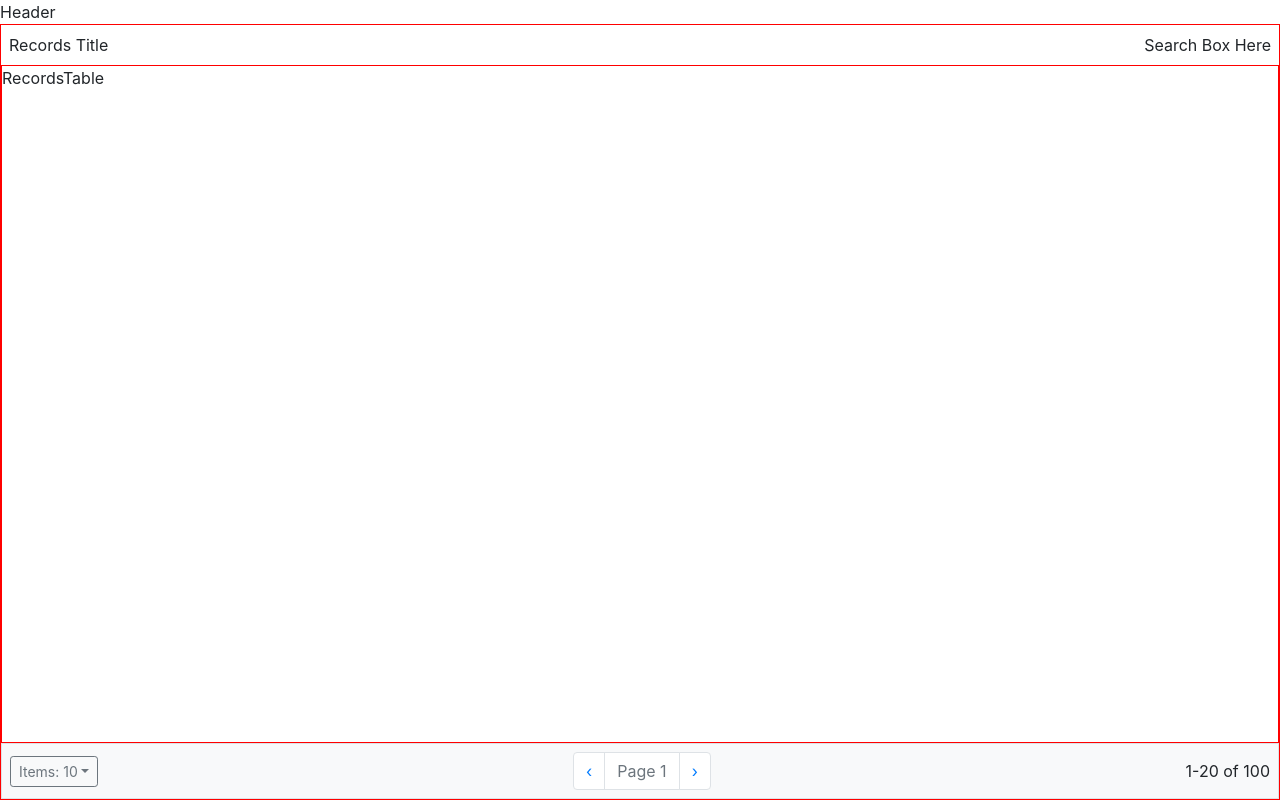
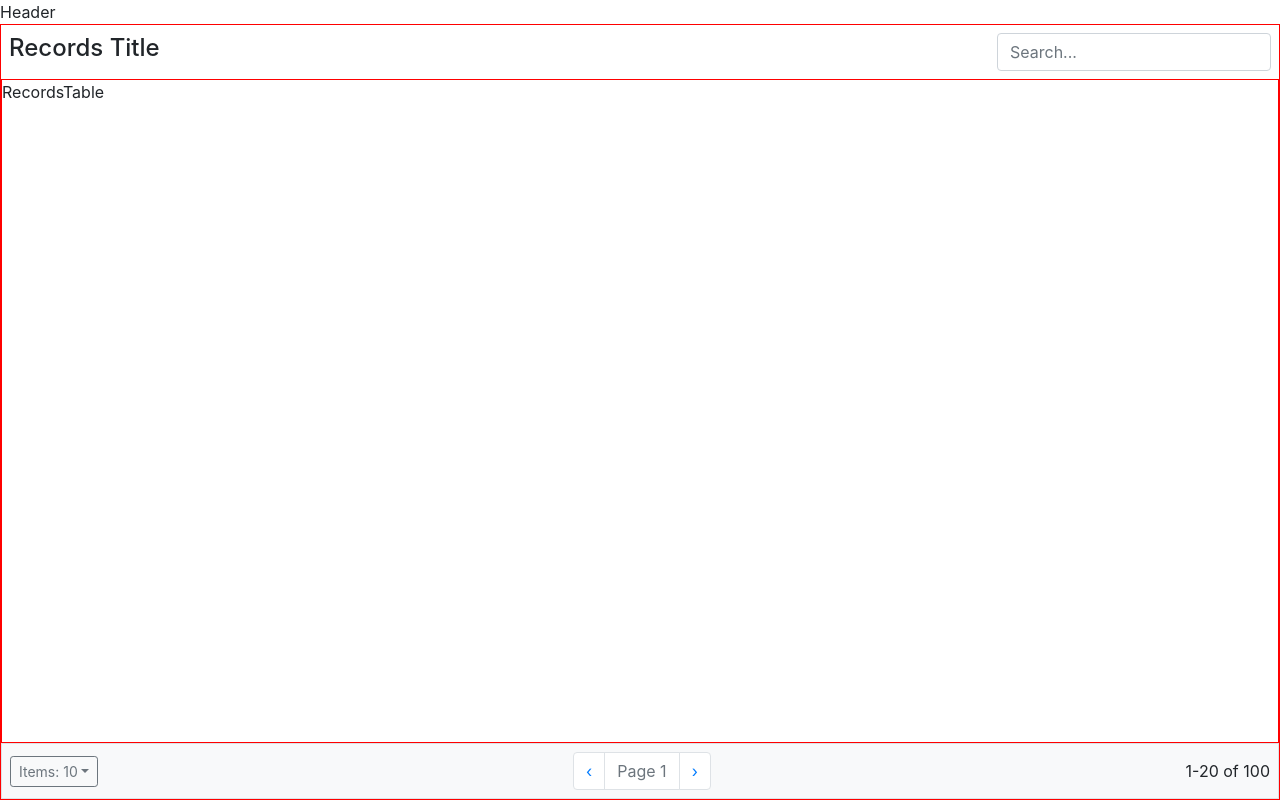
Before and after one commit to stevenriggs/react-bootstrap-layout, a React (Create React App) app: page / in a window 1280 px wide. Built offline with nearby package versions, Linux system fonts and the light colour scheme.

Commit message:
add searchcontrol

```diff
--- a/src/components/records/RecordsHeader.js
+++ b/src/components/records/RecordsHeader.js
@@ -1,13 +1,14 @@
 import React from 'react';
+import SearchControl from './SearchControl';
 
 function RecordsHeader() {
   return (
-    <div className='d-flex flex-row flex-grow-1 justify-content-between p-2'>
+    <div className='d-flex flex-row flex-grow-1 justify-content-between align-items-center p-2'>
         <div className='d-flex'>
-            Records Title
+            <h4>Records Title</h4>
         </div>
         <div className='d-flex'>
-            Search Box Here
+            <SearchControl />
         </div>
     </div>
   );
--- /dev/null
+++ b/src/components/records/SearchControl.js
@@ -0,0 +1,15 @@
+import React from 'react';
+import {FormControl} from 'react-bootstrap';
+
+function SearchControl() {
+  return (
+    <div>
+        <FormControl
+            placeholder="Search..."
+            type="input"
+        />
+    </div>
+  );
+}
+
+export default SearchControl;
```
